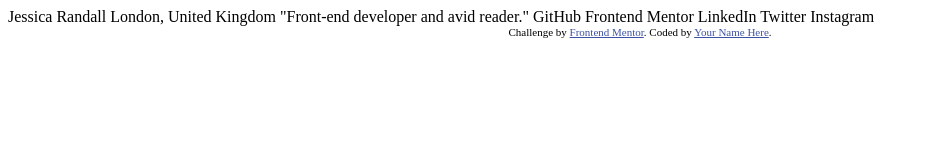
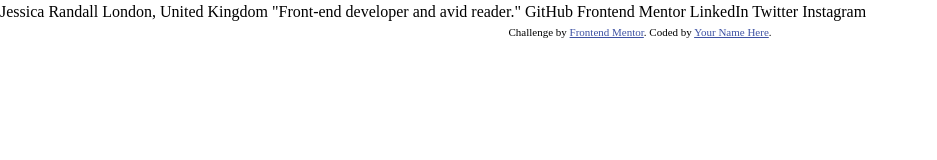
Before and after one commit to paul-mcaviney/social-links-profile, a plain HTML site: page index.html in a window 1280 px wide. Shown: the whole page, without its empty margins (0-937 px from the left). Drawn offline with Linux system fonts and the light colour scheme.

Commit message:
Create stylesheet and add CSS reset

```diff
--- a/index.html
+++ b/index.html
@@ -11,6 +11,8 @@
       sizes="32x32"
       href="./assets/images/favicon-32x32.png"
     />
+
+    <link rel="stylesheet" href="style.css" />
 
     <title>Frontend Mentor | Social links profile</title>
 
@@ -33,10 +35,12 @@
 
     <footer>
       <div class="attribution">
-        Challenge by
-        <a href="https://www.frontendmentor.io?ref=challenge" target="_blank"
-          >Frontend Mentor</a
-        >. Coded by <a href="#">Your Name Here</a>.
+        <p>
+          Challenge by
+          <a href="https://www.frontendmentor.io?ref=challenge" target="_blank"
+            >Frontend Mentor</a
+          >. Coded by <a href="#">Your Name Here</a>.
+        </p>
       </div>
     </footer>
   </body>
--- /dev/null
+++ b/style.css
@@ -0,0 +1,81 @@
+/**************************************/
+/*             CSS Reset              */
+/**************************************/
+
+/* CSS reset from https://www.joshwcomeau.com/css/custom-css-reset/
+
+/*
+  1. Use a more-intuitive box-sizing model.
+*/
+*,
+*::before,
+*::after {
+  box-sizing: border-box;
+}
+/*
+  2. Remove default margin
+*/
+* {
+  margin: 0;
+}
+/*
+  Typographic tweaks!
+  3. Add accessible line-height
+  4. Improve text rendering
+*/
+body {
+  line-height: 1.5;
+  -webkit-font-smoothing: antialiased;
+}
+/*
+  5. Improve media defaults
+*/
+img,
+picture,
+video,
+canvas,
+svg {
+  display: block;
+  max-width: 100%;
+}
+/*
+  6. Remove built-in form typography styles
+*/
+input,
+button,
+textarea,
+select {
+  font: inherit;
+}
+/*
+  7. Avoid text overflows
+*/
+p,
+h1,
+h2,
+h3,
+h4,
+h5,
+h6 {
+  overflow-wrap: break-word;
+}
+/*
+  8. Create a root stacking context
+*/
+#root,
+#__next {
+  isolation: isolate;
+}
+
+/**************************************/
+/*        Start of Stylesheet         */
+/**************************************/
+
+.attribution {
+  font-size: 11px;
+  text-align: center;
+}
+
+.attribution a {
+  color: hsl(228, 45%, 44%);
+}
```
